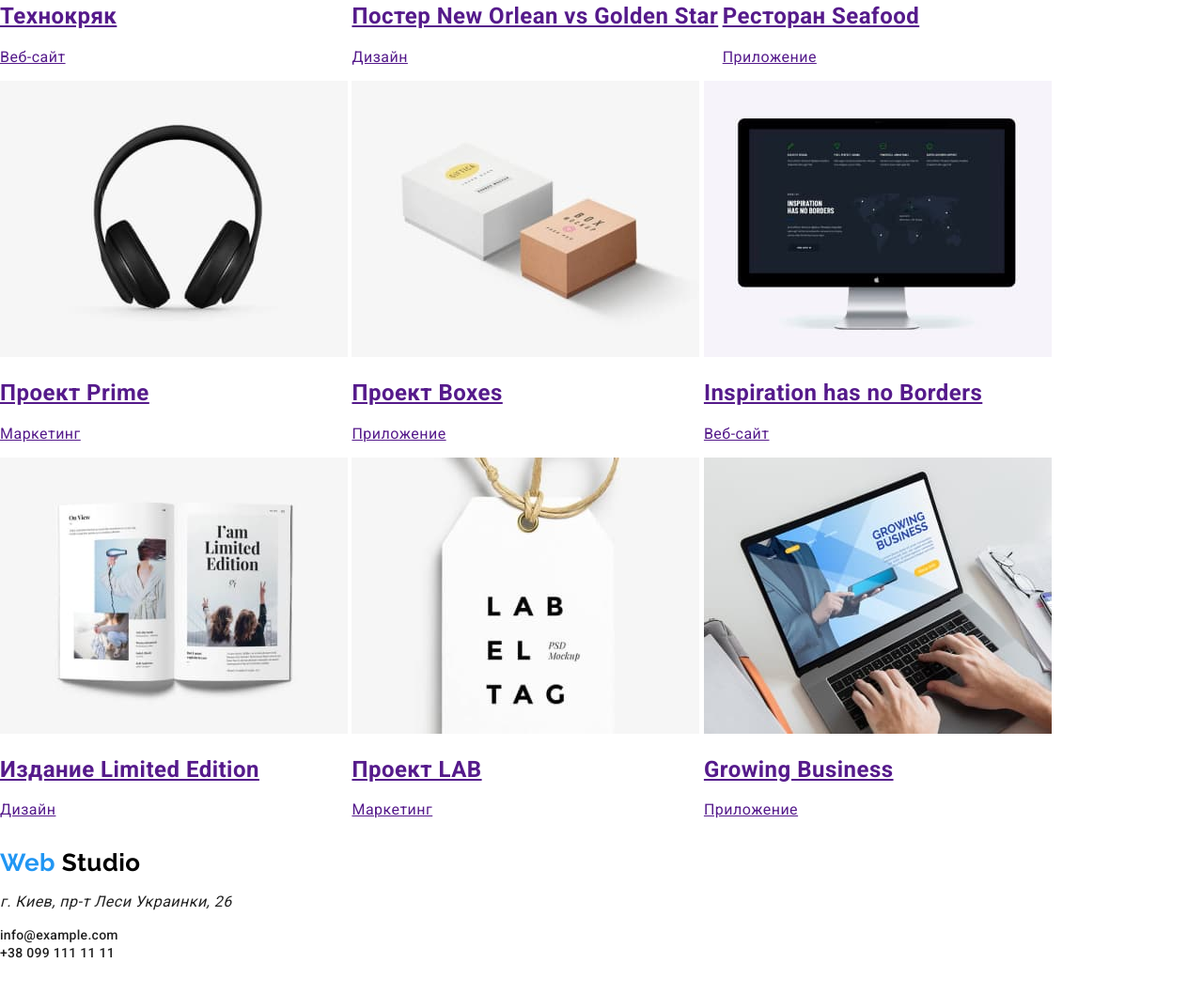
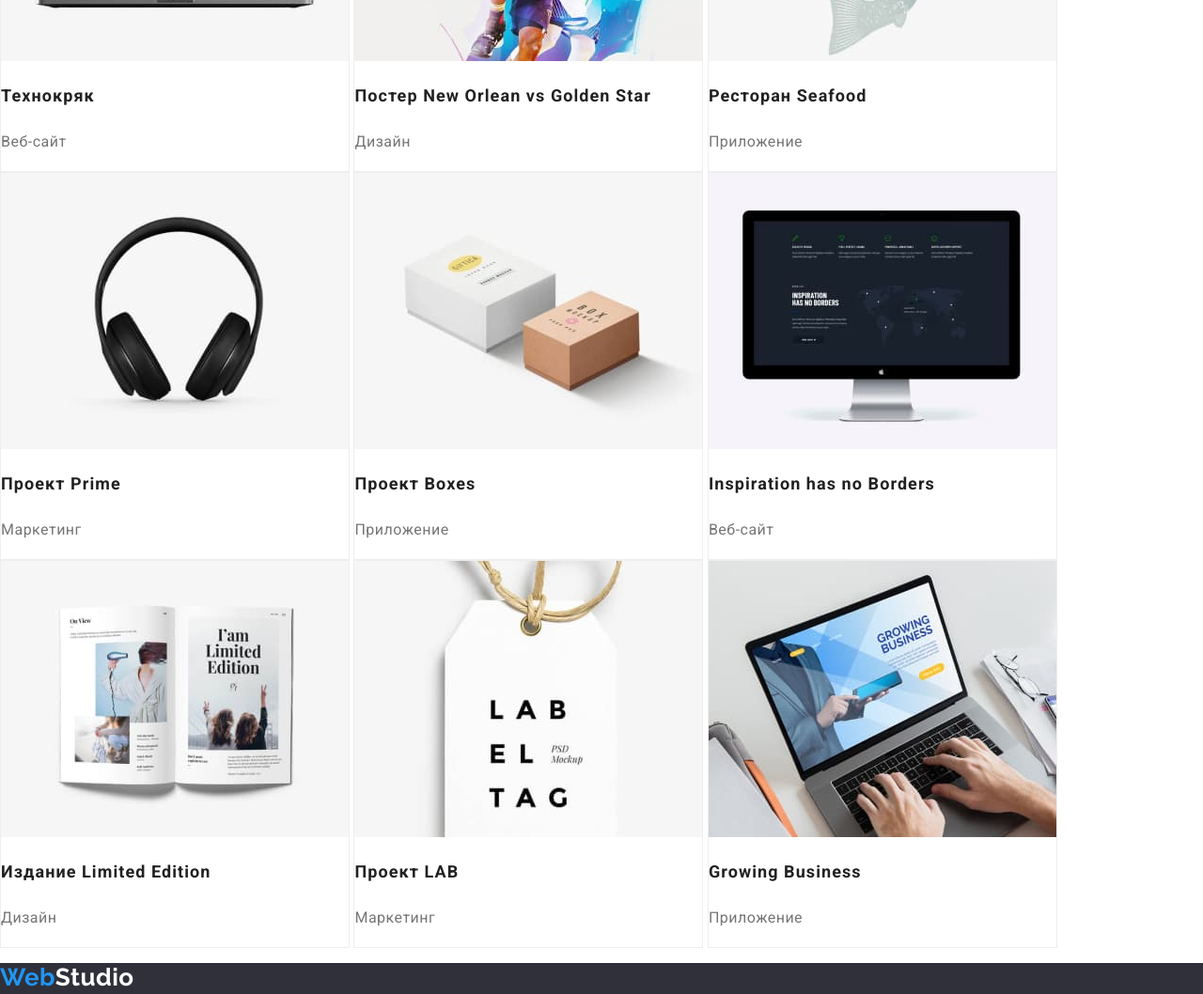
Before and after one commit to vikakovalova/goit-markup-hw-02, a plain HTML site: page portfolio.html in a window 1280 px wide. Shown: the part 610-1668 px from the top of the page at 94% size. Drawn offline with Linux system fonts and the light colour scheme.

Commit message:
Добавляет все основные шрифты и цвета

```diff
--- a/css/styles.css
+++ b/css/styles.css
@@ -16,6 +16,7 @@
   --footer-bg-color: #2f303a;
   --main-logo-color: #000000;
   --button-accent-color: #188ce8;
+  --card-border-color: #eeeeee;
 }
 
 .body {
@@ -36,6 +37,14 @@
 }
 
 /* стили ссылок */
+.link {
+  text-decoration: none;
+  font-family: inherit;
+  font-weight: inherit;
+  font-style: normal;
+  color: inherit;
+}
+
 .logo-link,
 .nav-link,
 .info-link {
@@ -214,3 +223,47 @@
 .address .info-link:focus {
   color: var(--accent-color);
 }
+
+/* портфолио */
+
+/* фильтр */
+.filter-list .button {
+  font-family: inherit;
+  font-weight: 500;
+  font-size: 16px;
+  line-height: 1.625;
+  background-color: var(--secondary-bg-color);
+  border: 1px;
+  border-radius: 4px;
+  letter-spacing: inherit;
+  padding: 6px 22px;
+}
+
+.filter-list .button:hover,
+.filter-list .button:focus {
+  background-color: var(--accent-color);
+  color: var(--primary-bg-color);
+  box-shadow: 0px 3px 1px rgba(0, 0, 0, 0.1), 0px 1px 2px rgba(0, 0, 0, 0.08),
+    0px 2px 2px rgba(0, 0, 0, 0.12);
+}
+
+/* список работ */
+
+.prod-title {
+  font-weight: 700;
+  font-size: 18px;
+  line-height: 2;
+  letter-spacing: 0.06em;
+}
+
+.prod-category {
+  font-size: 16px;
+  line-height: 1.875;
+  letter-spacing: inherit;
+  color: var(--text-color);
+}
+
+.prod-list > .card {
+  border: 1px solid;
+  border-color: var(--card-border-color);
+}
--- a/portfolio.html
+++ b/portfolio.html
@@ -32,7 +32,7 @@
         <section>
             <h1 hidden>Наши работы</h1>
             <div>
-                <ul class="list">
+                <ul class="list filter-list">
                     <li> <button class="button" type="button">Все</button></li>
                     <li> <button class="button" type="button">Веб-сайты</button></li>
                     <li> <button class="button" type="button">Приложения</button> </li>
@@ -41,60 +41,68 @@
                 </ul>
             </div>
             <div>
-                <ul class="list">
+                <ul class="list prod-list">
                     <li class="card">
-                        <a href="">
+                        <a href="" class="link">
                             <img src="./images/technokriak.jpg" alt="Технокряк" width="370">
-                            <h2>Технокряк</h2>
-                            <p>Веб-сайт</p>
+                            <h2 class="prod-title">Технокряк</h2>
+                            <p class="prod-category">Веб-сайт</p>
                         </a>
                     </li>
                     <li class="card">
-                        <a href=""><img src="./images/poster.jpg" alt="Постер с баскетболистами" width="370">
-                            <h2>Постер New Orlean vs Golden Star</h2>
-                            <p>Дизайн</p>
+                        <a href="" class="link">
+                            <img src="./images/poster.jpg" alt="Постер с баскетболистами" width="370">
+                            <h2 class="prod-title">Постер New Orlean vs Golden Star</h2>
+                            <p class="prod-category">Дизайн</p>
                         </a>
                     </li>
                     <li class="card">
-                        <a href=""><img src="./images/seafood.jpg" alt="Постер ресторан" width="370">
-                            <h2>Ресторан Seafood</h2>
-                            <p>Приложение</p>
+                        <a href="" class="link">
+                            <img src="./images/seafood.jpg" alt="Постер ресторан" width="370">
+                            <h2 class="prod-title">Ресторан Seafood</h2>
+                            <p class="prod-category">Приложение</p>
                         </a>
                     </li>
                     <li class="card">
-                        <a href=""><img src="./images/prime.jpg" alt="Наушники" width="370">
-                            <h2>Проект Prime</h2>
-                            <p>Маркетинг</p>
+                        <a href="" class="link">
+                            <img src="./images/prime.jpg" alt="Наушники" width="370">
+                            <h2 class="prod-title">Проект Prime</h2>
+                            <p class="prod-category">Маркетинг</p>
                         </a>
                     </li>
                     <li class="card">
-                        <a href=""><img src="./images/boxes.jpg" alt="Коробки" width="370">
-                            <h2>Проект Boxes</h2>
-                            <p>Приложение</p>
+                        <a href="" class="link">
+                            <img src="./images/boxes.jpg" alt="Коробки" width="370">
+                            <h2 class="prod-title">Проект Boxes</h2>
+                            <p class="prod-category">Приложение</p>
                         </a>
                     </li>
                     <li class="card">
-                        <a href=""><img src="./images/inspiration.jpg" alt="Монитор" width="370">
-                            <h2>Inspiration has no Borders</h2>
-                            <p>Веб-сайт</p>
+                        <a href="" class="link">
+                            <img src="./images/inspiration.jpg" alt="Монитор" width="370">
+                            <h2 class="prod-title">Inspiration has no Borders</h2>
+                            <p class="prod-category">Веб-сайт</p>
                         </a>
                     </li>
                     <li class="card">
-                        <a href=""><img src="./images/limited.jpg" alt="Развернутая книга" width="370">
-                            <h2>Издание Limited Edition</h2>
-                            <p>Дизайн</p>
+                        <a href="" class="link">
+                            <img src="./images/limited.jpg" alt="Развернутая книга" width="370">
+                            <h2 class="prod-title">Издание Limited Edition</h2>
+                            <p class="prod-category">Дизайн</p>
                         </a>
                     </li>
                     <li class="card">
-                        <a href=""><img src="./images/lab.jpg" alt="Бирка" width="370">
-                            <h2>Проект LAB</h2>
-                            <p>Маркетинг</p>
+                        <a href="" class="link">
+                            <img src="./images/lab.jpg" alt="Бирка" width="370">
+                            <h2 class="prod-title">Проект LAB</h2>
+                            <p class="prod-category">Маркетинг</p>
                         </a>
                     </li>
                     <li class="card">
-                        <a href=""><img src="./images/growing.jpg" alt="Ноутбук" width="370">
-                            <h2>Growing Business</h2>
-                            <p>Приложение</p>
+                        <a href="" class="link">
+                            <img src="./images/growing.jpg" alt="Ноутбук" width="370">
+                            <h2 class="prod-title">Growing Business</h2>
+                            <p class="prod-category">Приложение</p>
                         </a>
 
                     </li>
@@ -105,9 +113,9 @@
 
     </main>
     <!-- Футер -->
-    <footer>
-        <a href="index.html" class="logo-link"> <span class="logo-web">Web</span> Studio</a>
-        <address id=contacts>
+    <footer class="footer">
+        <a href="index.html" class="logo-link"> <span class="logo-web">Web</span>Studio</a>
+        <address id=contacts class="address">
             <p>г. Киев, пр-т Леси Украинки, 26</p>
             <ul class="list">
                 <li><a href="mailto:info@devstudio.com" class="info-link">info@example.com</a></li>
```
